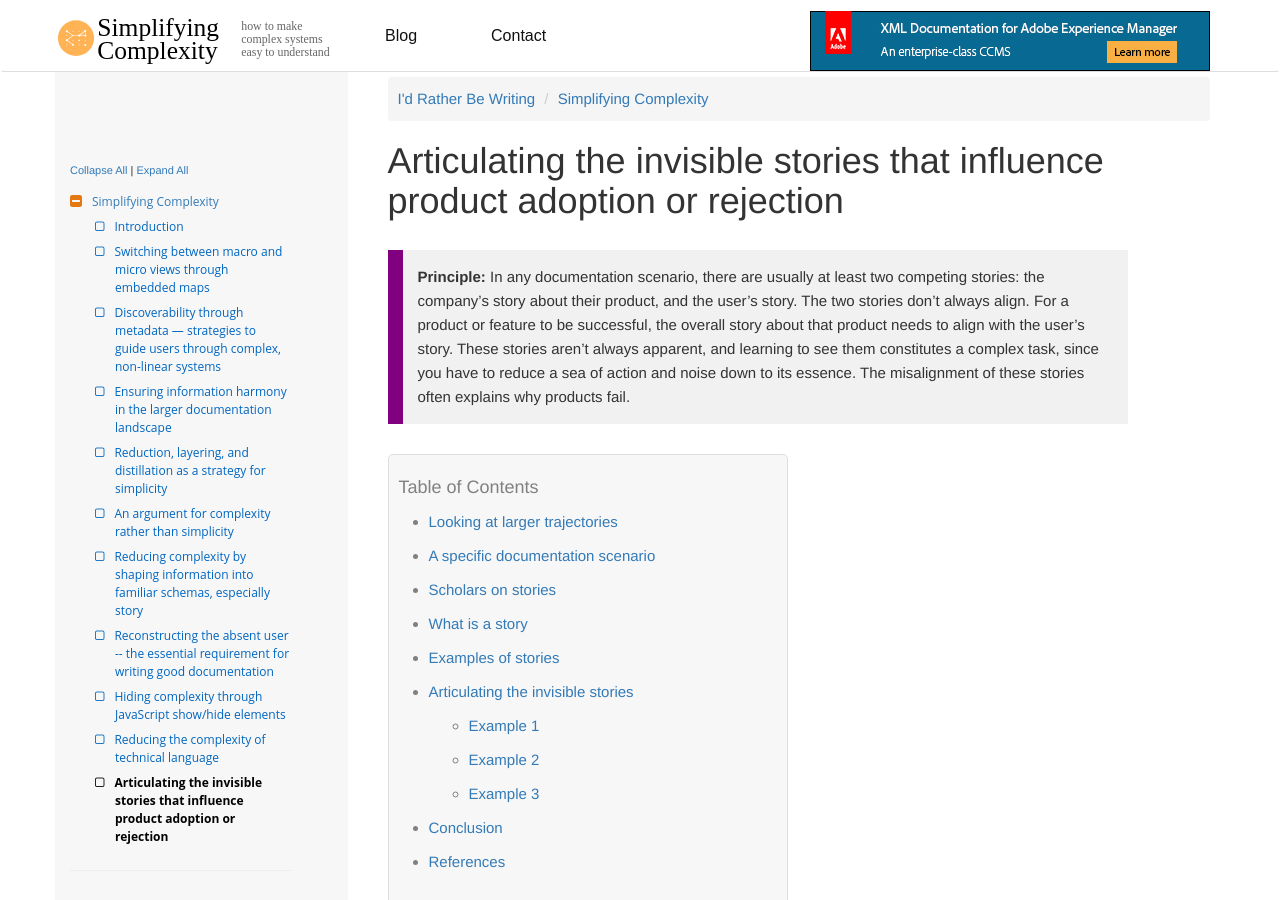
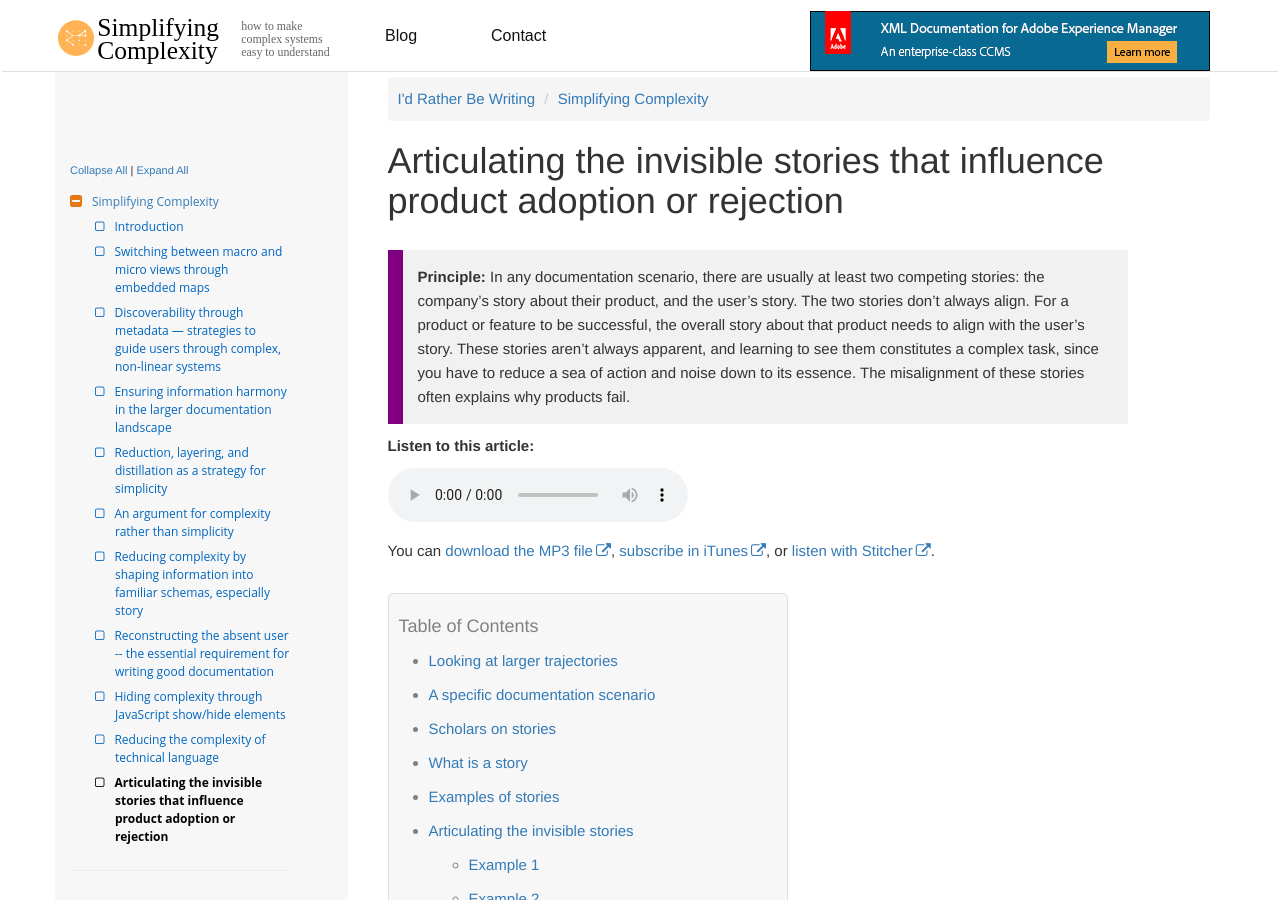
Before and after one commit to tomjoht/simplifying-complexity, a Jekyll site: the page built from _docs/articulate-invisible-stories-that-influence-action.md, in a window 1280 px wide and 900 px high. Built offline with Jekyll 4.4.1, drawn with Linux system fonts in a browser that asks for light colours; nearby versions of some CDN libraries; comment, search, counter and statistics services are not loaded; a style sheet for code colours, icons or effects is not loaded.

Commit message:
add audio file

```diff
--- a/_docs/articulate-invisible-stories-that-influence-action.md
+++ b/_docs/articulate-invisible-stories-that-influence-action.md
@@ -5,6 +5,13 @@
 
 {: .principle}
 In any documentation scenario, there are usually at least two competing stories: the company's story about their product, and the user's story. The two stories don't always align. For a product or feature to be successful, the overall story about that product needs to align with the user's story. These stories aren't always apparent, and learning to see them constitutes a complex task, since you have to reduce a sea of action and noise down to its essence. The misalignment of these stories often explains why products fail.
+
+<div class="audioControls">
+<p><b>Listen to this article:</b></p>
+<p><audio controls="controls"><source src="http://www.podtrac.com/pts/redirect.mp3/idratherassets.com/podcasts/articulating_stories.mp3" type="audio/mpeg" /></audio></p>
+
+<p>You can <a href="http://www.podtrac.com/pts/redirect.mp3/idratherassets.com/podcasts/articulating_stories.mp3" alt="Articulating the invisible stories that influence product adoption or rejection">download the MP3 file</a>, <a href="https://itunes.apple.com/us/podcast/id-rather-be-writing-podcast/id277365275">subscribe in iTunes</a>, or <a href="http://www.stitcher.com/podcast/id-rather-be-writing-technical-writing-podcast"> listen with Stitcher</a>.</p>
+</div>
 
 * TOC
 {:toc}
```
Also changed, not shown: _docs/reducing-the-complexity-of-language.md (+3 -0 lines).
